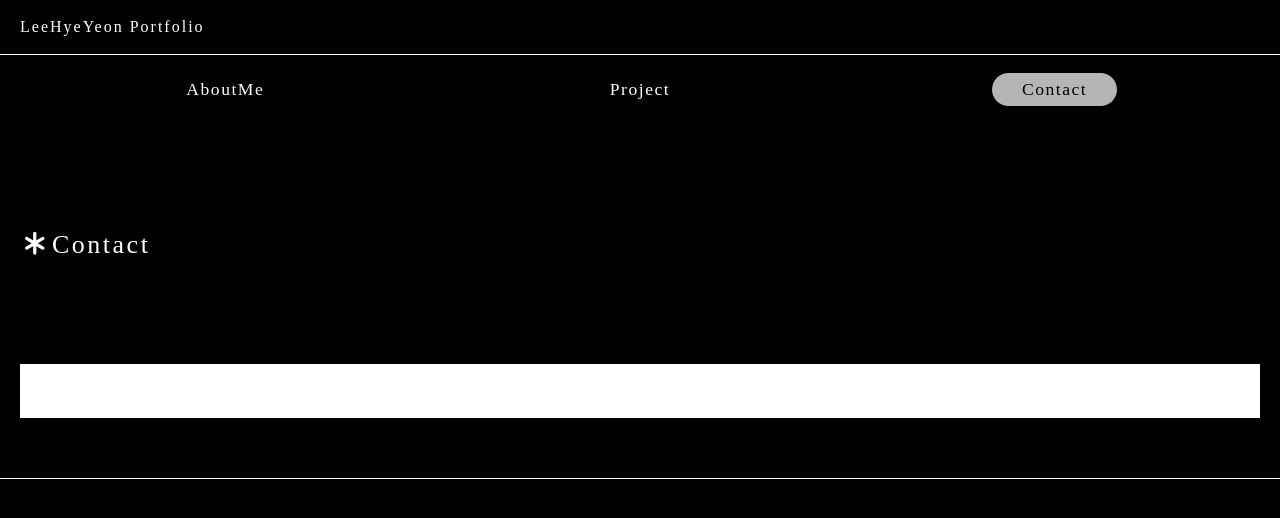
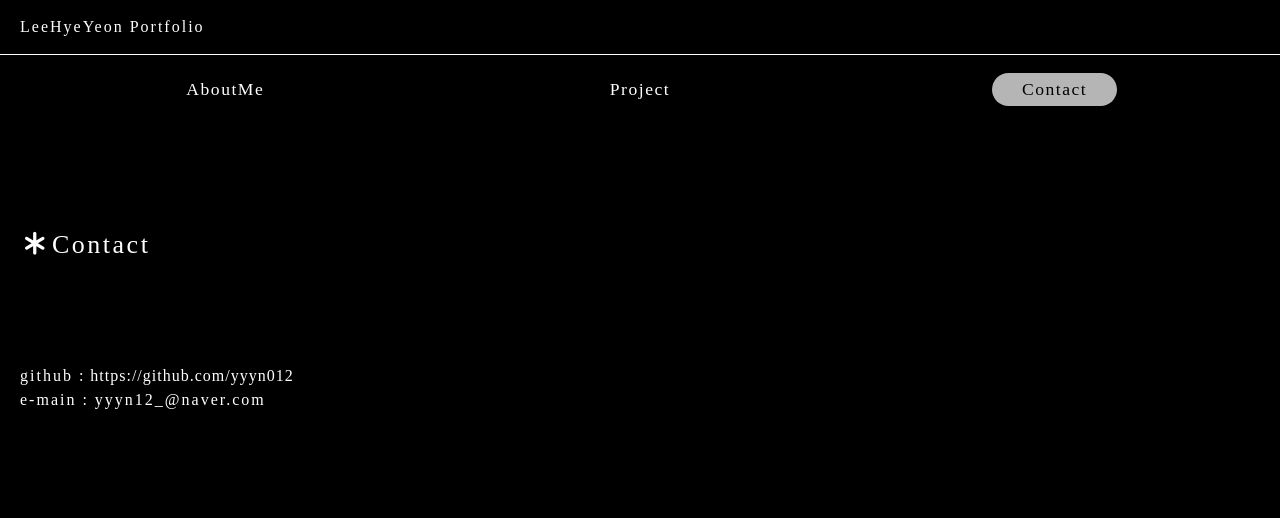
Before and after one commit to yyyn012/portfolio__project, a React (Create React App) app in the folder portfolio/: page /Contact in a window 1280 px wide. Shown: the top 518 px of the page. Built offline with nearby package versions, Linux system fonts and the light colour scheme.

Commit message:
Update Contact.jsx

```diff
--- a/portfolio/src/assets/scss/section/_contact.scss
+++ b/portfolio/src/assets/scss/section/_contact.scss
@@ -1,6 +1,5 @@
 #contact {
   position: relative;
-  border-bottom: 1px solid var(--white);
   top: 180px;
   padding: 0 150px 100px 150px;
 
@@ -8,7 +7,7 @@
     padding: 45px 0 100px;
   }
 
-  .contact__wrap > form {
+  .contact__wrap {
     display: flex;
     justify-content: space-evenly;
     flex-direction: column;
--- a/portfolio/src/components/contents/Contact.jsx
+++ b/portfolio/src/components/contents/Contact.jsx
@@ -1,4 +1,5 @@
 import React from "react";
+import { Link } from "react-router-dom";
 
 const Contact = () => {
   return (
@@ -8,12 +9,11 @@ const Contact = () => {
       </h1>
 
       <div className="contact__wrap">
-        <form action="">
-          <input type="text" />
-          <input type="text" />
-          <input type="text" />
-          <button type="button"></button>
-        </form>
+        <span>
+          github :
+          <a href="https://github.com/yyyn012"> https://github.com/yyyn012</a>
+        </span>
+        <span>e-main : yyyn12_@naver.com</span>
       </div>
     </div>
   );
```
